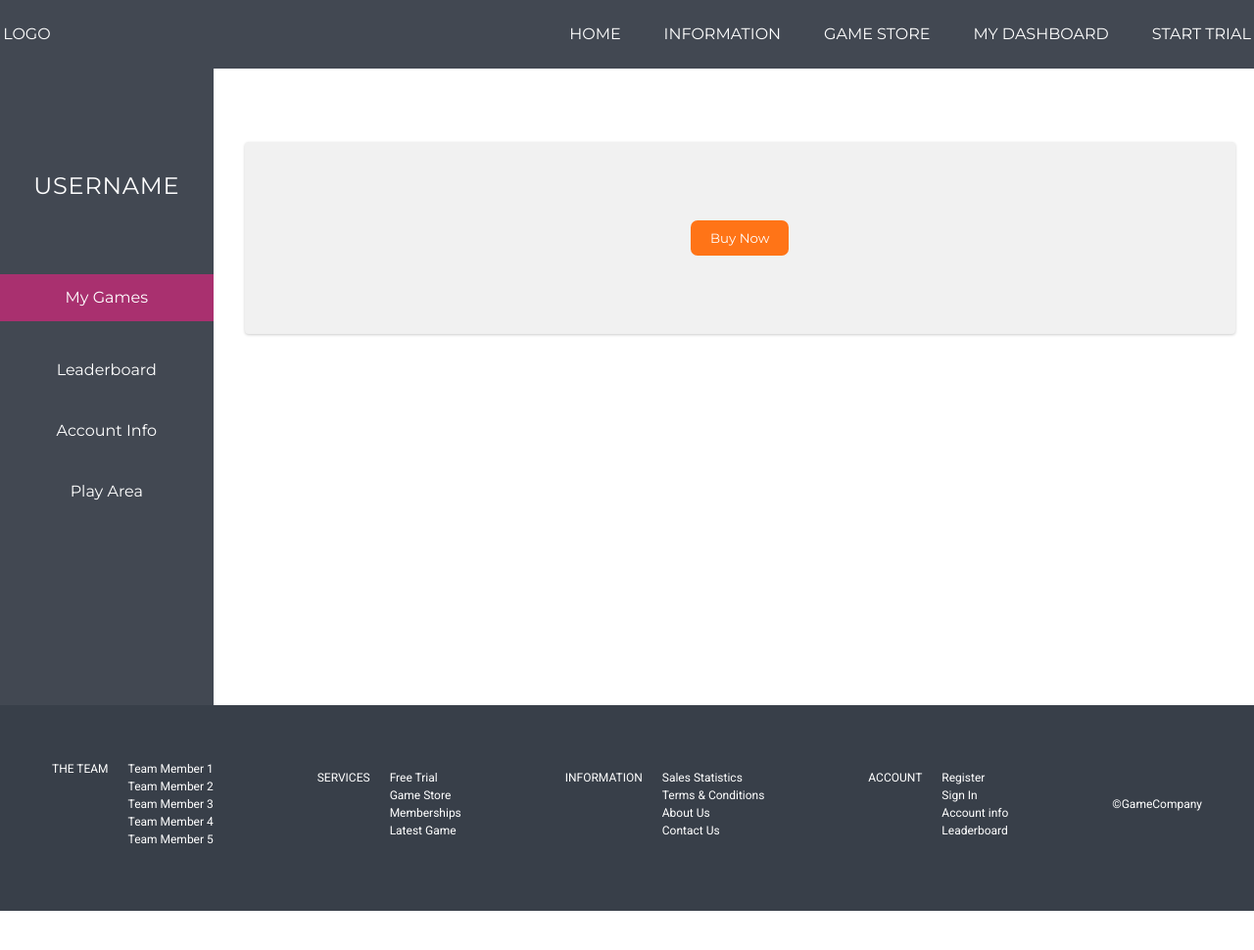
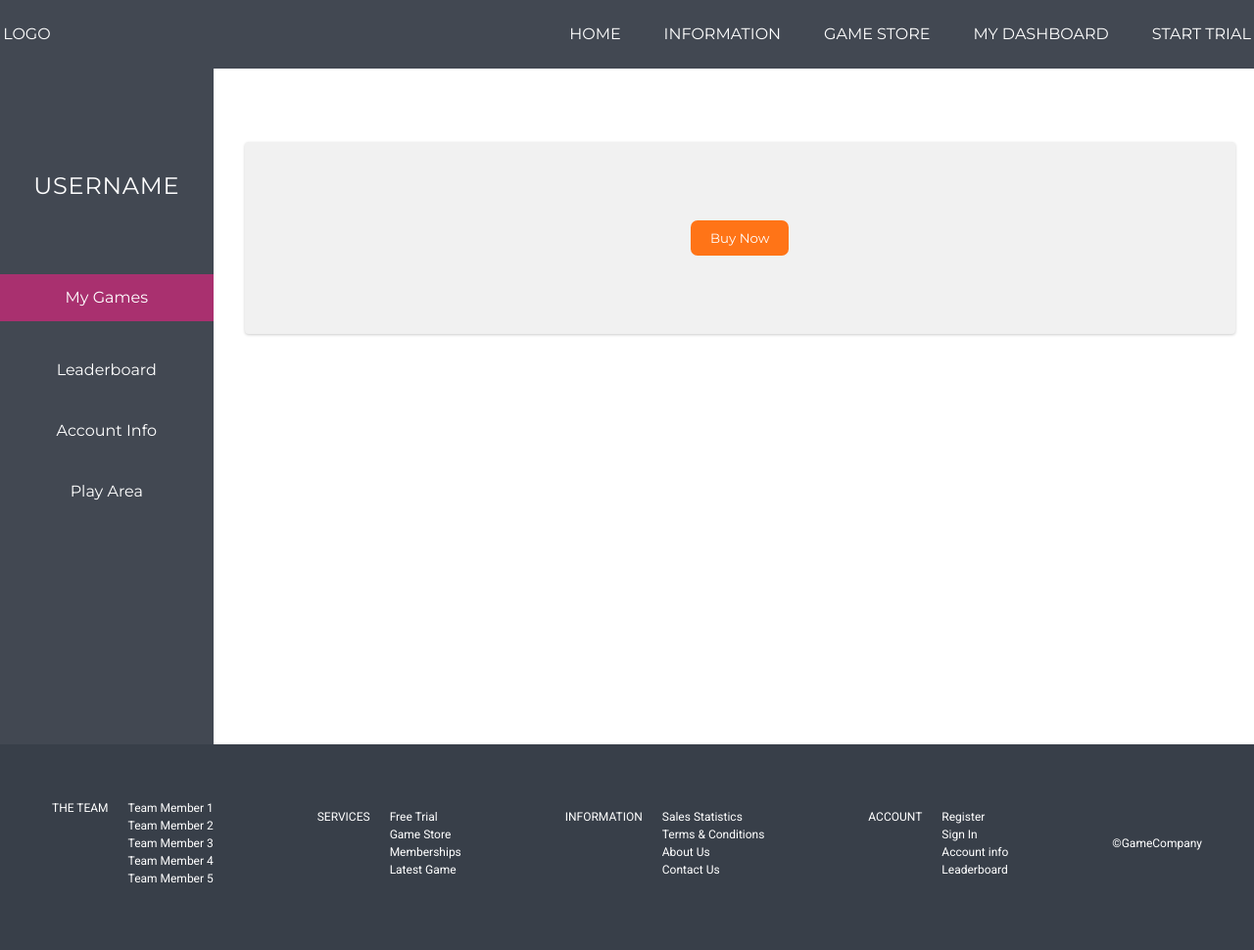
Before and after one commit to santiagoa58/gamecompany, a PHP site: page /mydashboard.html in a window 1280 px wide. Shown: the whole page at 98% size. Before the commit the page ends 930 px from the top, so only its background shows below. Run offline with PHP 8.4, Linux system fonts and the light colour scheme.

Commit message:
modified styling to make footer appear on bottom of page

```diff
--- a/style.css
+++ b/style.css
@@ -28,6 +28,10 @@ body{
     font-family: 'Roboto', sans-serif;
     background-color:white;
     position:relative;
+    overflow:auto;
+}
+main{
+    min-height:95vh;
 }
 h1,h2,h3,h4,h5,h6, nav a, .btn, nav .nav-dropdown{
     font-family: 'Montserrat', sans-serif;
@@ -301,7 +305,6 @@ background-color:grey;
 height: 91vh; /*viewport height = 768; header height = 631px+nav-height; 701/768 = 91.27vh*/
 position:relative;
 min-height: 28rem;
-overflow:auto;
 }
 header .container{
     height:100%;
```
